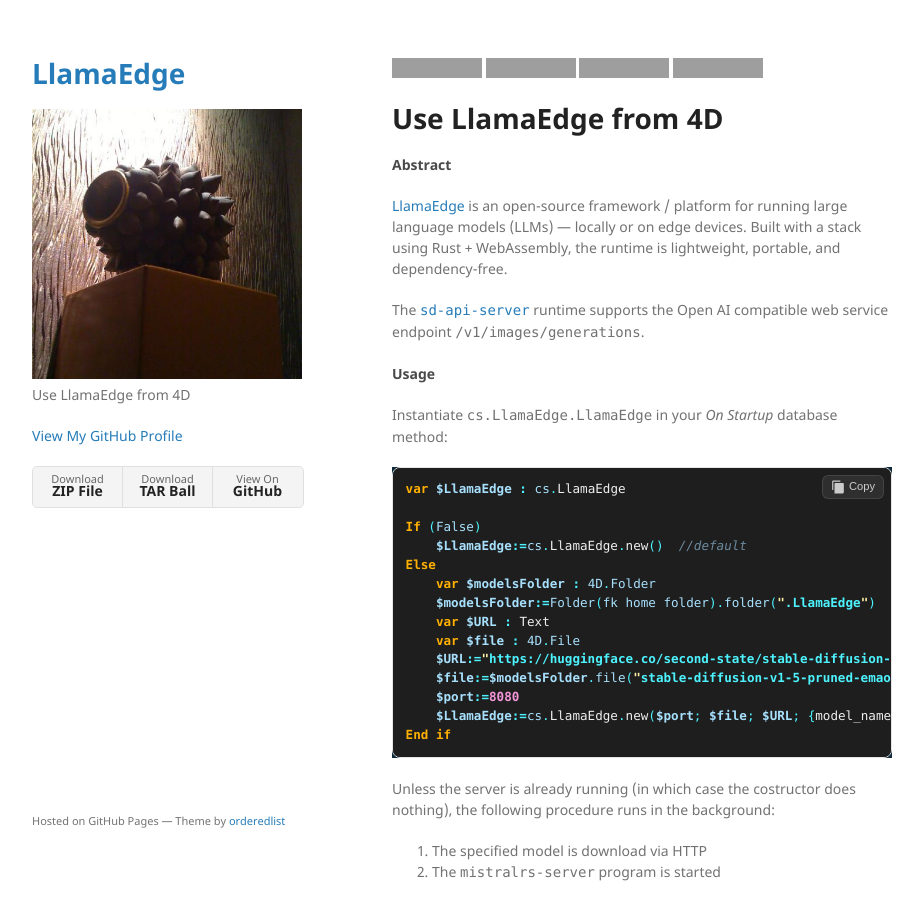
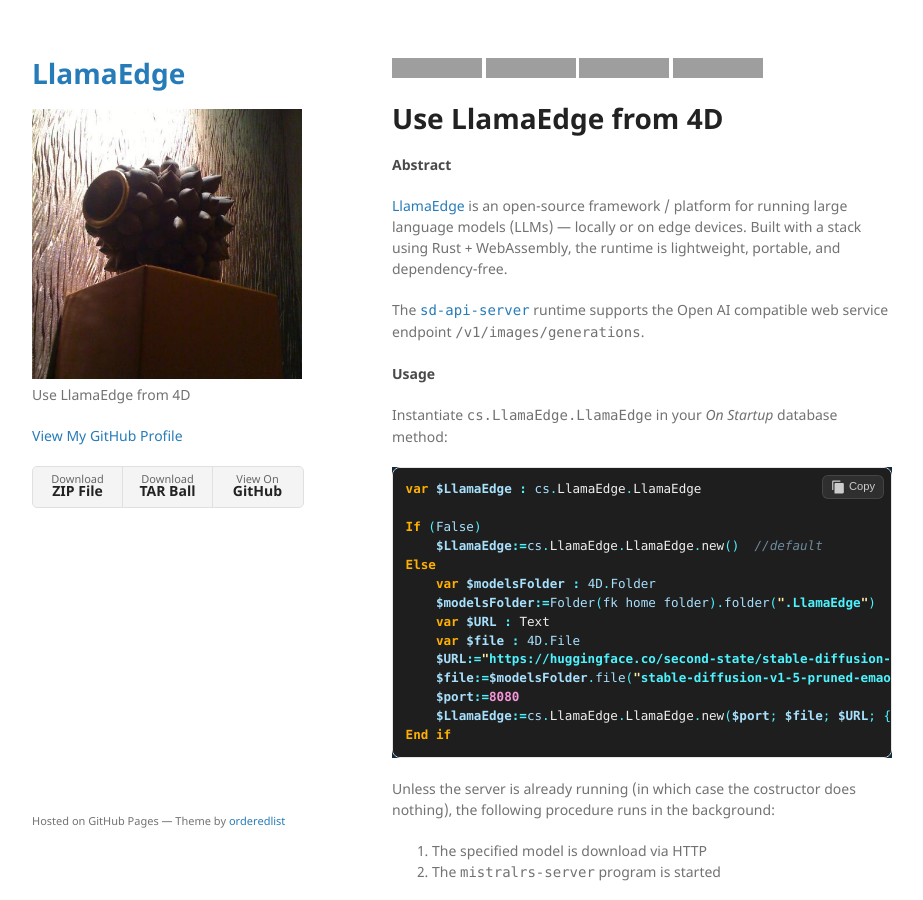
Before and after one commit to miyako/LlamaEdge, a Jekyll site: the page built from index.md, in a window 1280 px wide and 900 px high, cut to the strip 0-900 px from the top of the window. Shown: the whole strip, without its empty margins (178-1101 px from the left). Built offline with Jekyll 4.4.1, drawn with Linux system fonts in a browser that asks for light colours; grey boxes are pictures that could not be loaded.

Commit message:
settings

````diff
--- a/index.md
+++ b/index.md
@@ -20,10 +20,10 @@ The [`sd-api-server`](https://github.com/LlamaEdge/sd-api-server) runtime suppor
 Instantiate `cs.LlamaEdge.LlamaEdge` in your *On Startup* database method:
 
 ```4d
-var $LlamaEdge : cs.LlamaEdge
+var $LlamaEdge : cs.LlamaEdge.LlamaEdge
 
 If (False)
-    $LlamaEdge:=cs.LlamaEdge.new()  //default
+    $LlamaEdge:=cs.LlamaEdge.LlamaEdge.new()  //default
 Else
     var $modelsFolder : 4D.Folder
     $modelsFolder:=Folder(fk home folder).folder(".LlamaEdge")
@@ -32,7 +32,7 @@ Else
     $URL:="https://huggingface.co/second-state/stable-diffusion-v1-5-GGUF/resolve/main/stable-diffusion-v1-5-pruned-emaonly-Q8_0.gguf"
     $file:=$modelsFolder.file("stable-diffusion-v1-5-pruned-emaonly-Q8_0.gguf")
     $port:=8080
-    $LlamaEdge:=cs.LlamaEdge.new($port; $file; $URL; {model_name: "sd-v1.5"}; Formula(ALERT(This.file.name+($1.success ? " started!" : " did not start..."))))
+    $LlamaEdge:=cs.LlamaEdge.LlamaEdge.new($port; $file; $URL; {model_name: "sd-v1.5"}; Formula(ALERT(This.file.name+($1.success ? " started!" : " did not start..."))))
 End if
 ```
 
````
Also changed, not shown: 2 other files.
